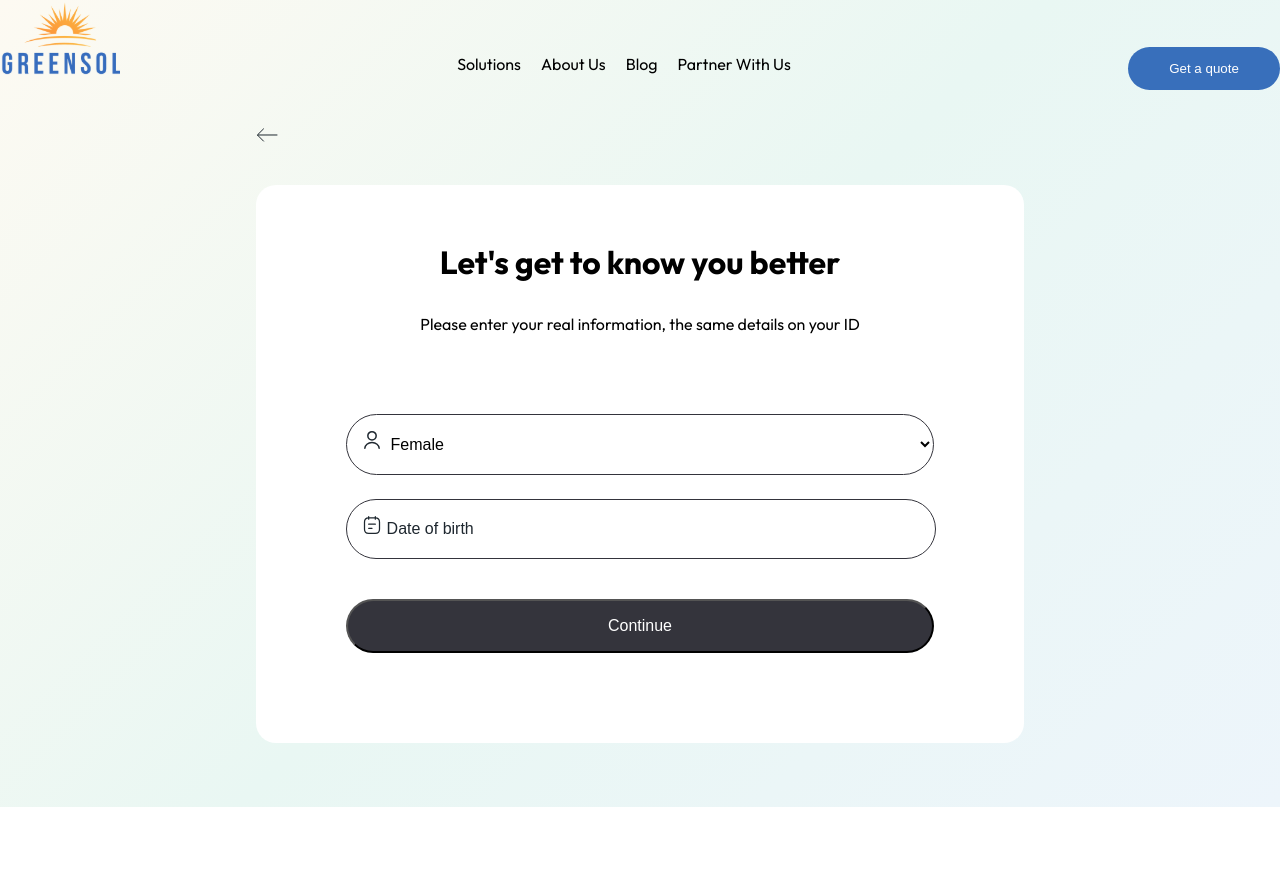
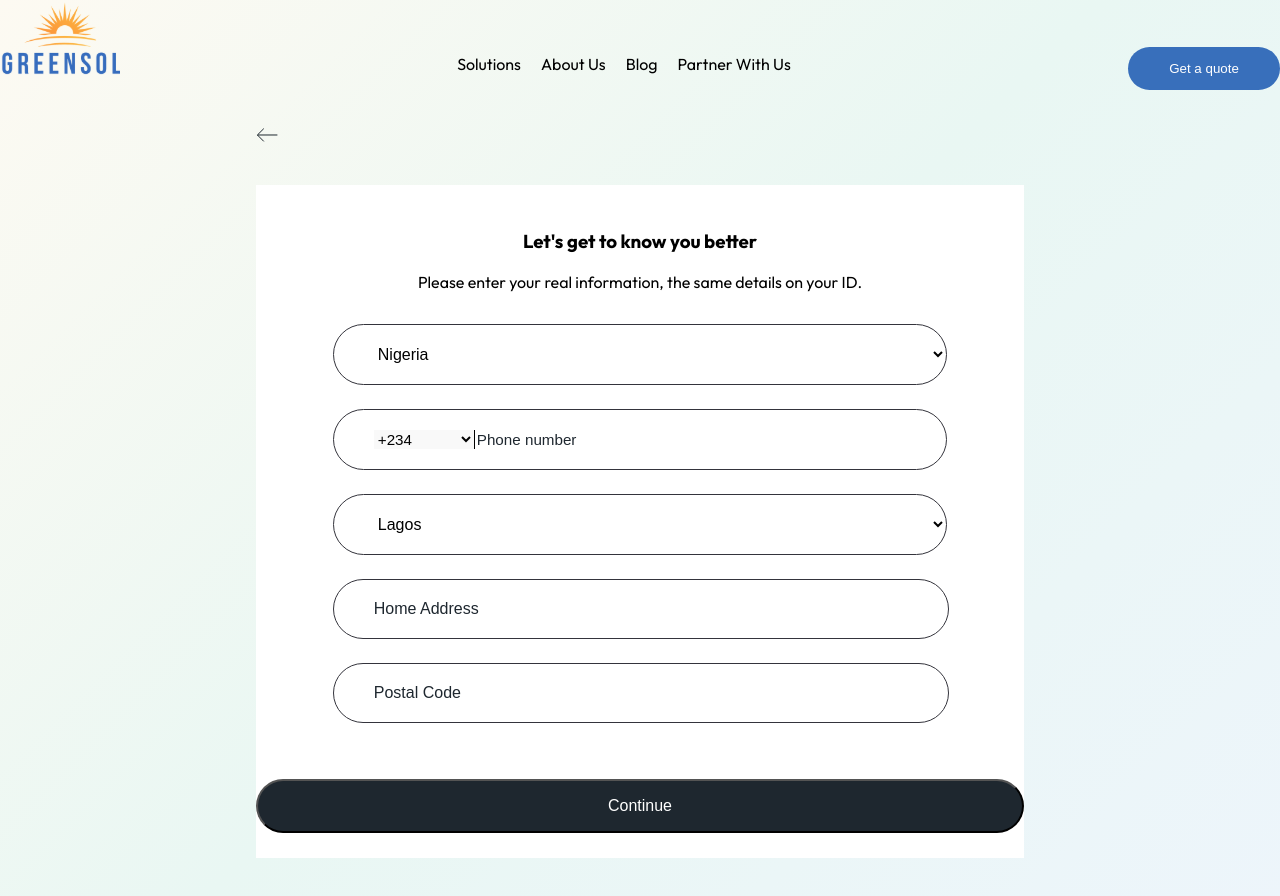
Before and after one commit to Chimamanda16/Greensol, a React (Vite) app: page / in a window 1280 px wide. Shown: the top 896 px of the page. Before the commit the page ends 807 px from the top, so only its background shows below. Built offline with nearby package versions, Linux system fonts and the light colour scheme.

Commit message:
Update info component

```diff
--- a/src/Pages/MainPage.jsx
+++ b/src/Pages/MainPage.jsx
@@ -13,9 +13,9 @@ const MainPage = () => {
         <Navbar />
         <img src="../images/back.svg" className={styles.backBtn}/>
         {/* <SignUp />  */}
-        <Gender />
+        {/* <Gender /> */}
+        <Info />
         {/* <BvnForm /> */}
-        {/* <Info /> */}
         {/* <VerifyEmail /> */}
         {/* <ProofOfAddress /> */}
     </div>
--- a/src/Styles/info.module.css
+++ b/src/Styles/info.module.css
@@ -10,7 +10,7 @@
 .info{
     background-color: #fff;
     margin: auto;
-    padding: 5%;
+    padding: 2% 0;
     text-align: center;
     width: 60%;
 }
@@ -28,7 +28,8 @@
 }
 
 .infoForm{
-    margin: auto;
+    margin: 2rem auto;
+    width: 80%;
 }
 
 .infoInput{
--- a/src/components/Gender.jsx
+++ b/src/components/Gender.jsx
@@ -11,7 +11,7 @@ const Gender = () => {
                 <div className={styles.genderContainer}>
                     <img className={styles.genderIcon} src="../images/user.svg" alt="User Icon" />
                     <select className={styles.genderInput} defaultValue="Gender">
-                        <option value="" disabled>Gender</option>
+                        <option value="Gender" disabled>Gender</option>
                         <option value="Male">Female</option>
                         <option value="Female">Male</option>
                     </select>
--- a/src/components/Info.jsx
+++ b/src/components/Info.jsx
@@ -7,6 +7,7 @@ const Info = () => {
         <p>Please enter your real information, the same details on your ID.</p>
         <form className={styles.infoForm}>
           <select className={styles.infoInputSelect} name="Country">
+            <option value="Country" disabled>Gender</option>
             <option value="Nigeria">Nigeria</option>
             <option value="Ghana">Ghana</option>
             <option value="Kenya">Kenya</option>
@@ -22,6 +23,7 @@ const Info = () => {
             <input type="tel" className={styles.phoneNumber} placeholder="Phone number" />
           </div>
           <select name="State" id="" className={styles.infoInputSelect}>
+            <option value="State" disabled>Gender</option>
             <option value="Lagos">Lagos</option>
             <option value="Abuja">Abuja</option>
             <option value="Port Harcourt">Port Harcourt</option>
```
Also changed, not shown: 1 other file (tests, documents, lock files or other folders).
